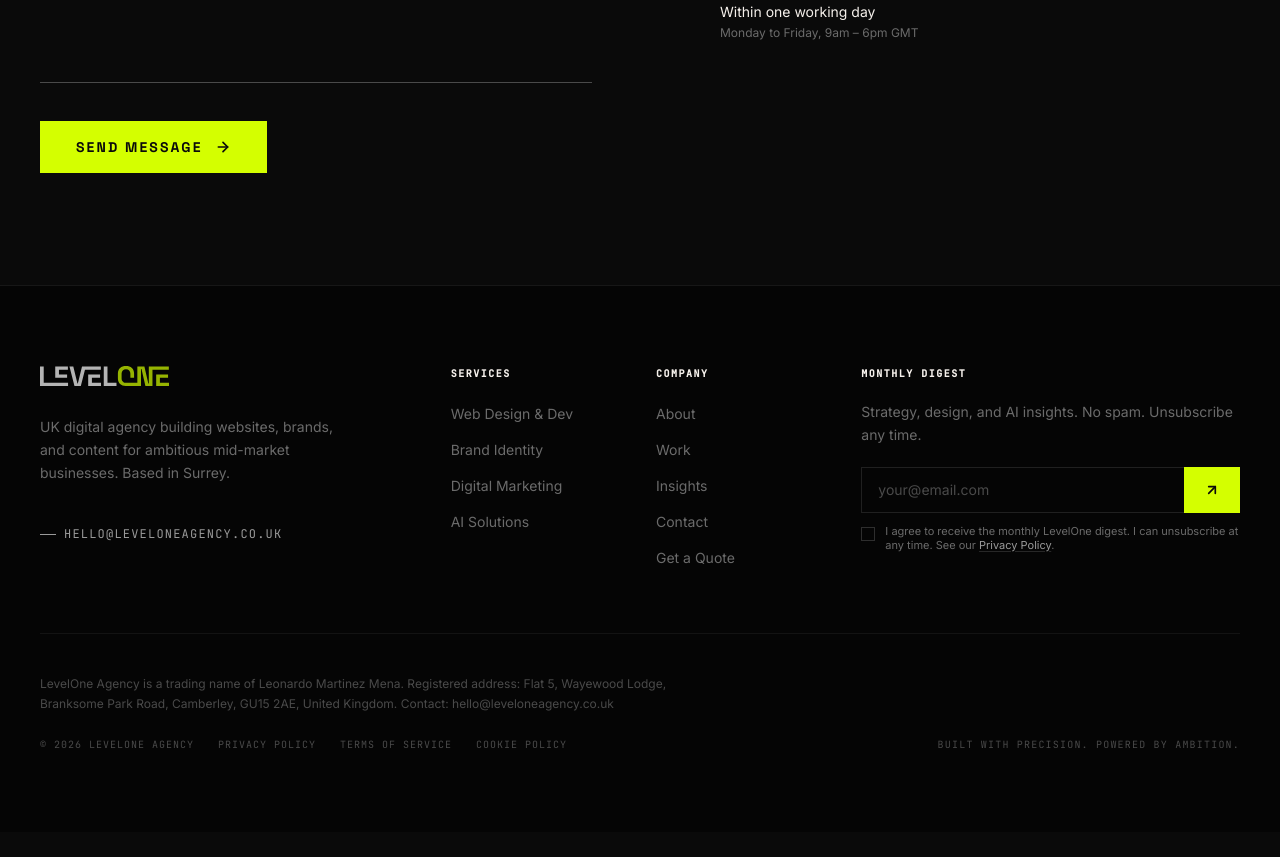
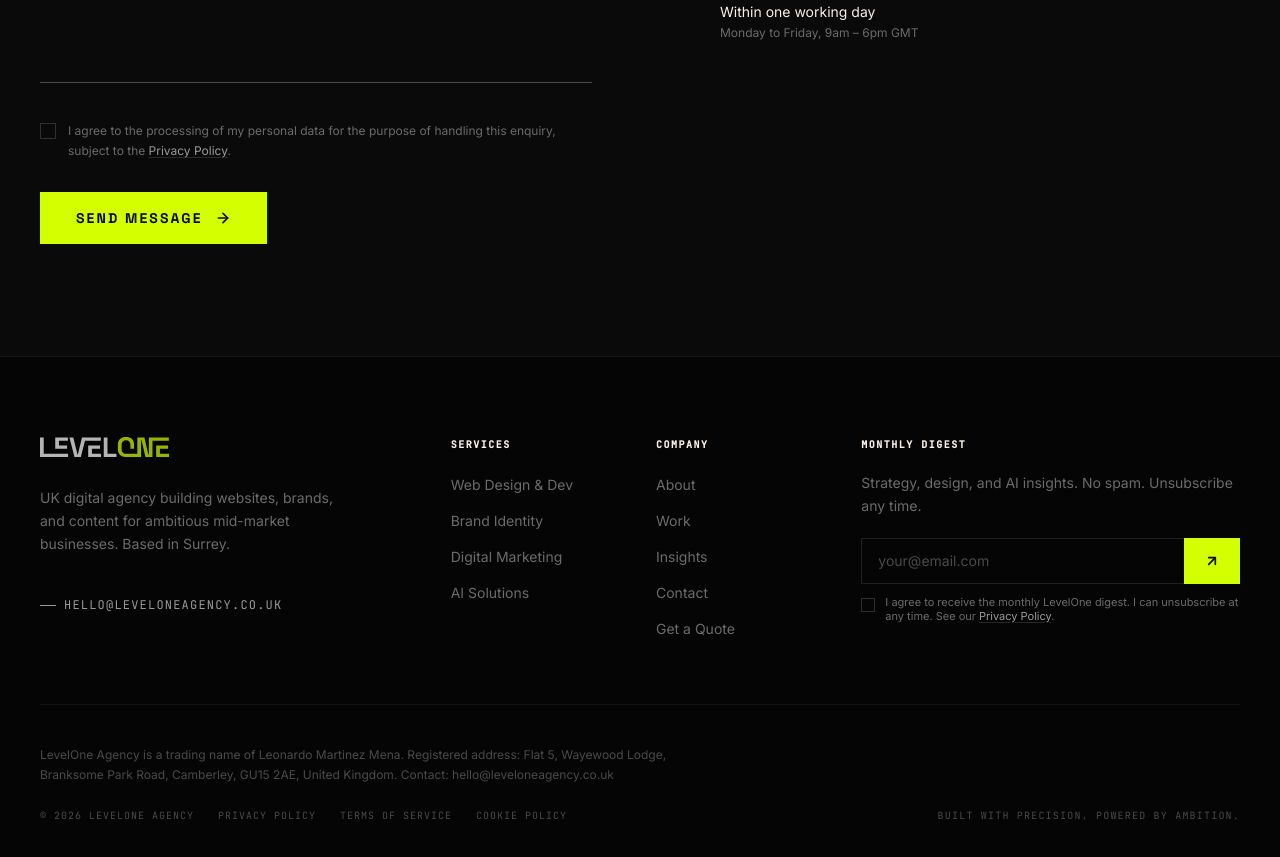
Before and after one commit to cristborrero/levelone-agency-v3, a Next.js app: page /contact in a window 1280 px wide. Shown: the part 1145-2002 px from the top of the page. Before the commit the page ends 1977 px from the top, so only its background shows below. Built offline with nearby package versions, Linux system fonts and the light colour scheme; no server answers.

Commit message:
fix(compliance): add GDPR consent checkbox to contact form

```diff
--- a/src/components/shared/ContactForm.tsx
+++ b/src/components/shared/ContactForm.tsx
@@ -6,6 +6,7 @@
 import { z } from "zod";
 import { motion, AnimatePresence } from "motion/react";
 import { ArrowRight, CheckCircle } from "lucide-react";
+import Link from "next/link";
 
 const contactSchema = z.object({
   name: z.string().min(2, "Name must be at least 2 characters"),
@@ -14,6 +15,9 @@
   service: z.string().min(1, "Please select a service"),
   budget: z.string().min(1, "Please select a budget range"),
   message: z.string().min(20, "Please tell us a bit more about your project"),
+  consent: z.literal(true, {
+    errorMap: () => ({ message: "You must agree to our privacy policy to continue" }),
+  }),
 });
 
 type ContactFormData = z.infer<typeof contactSchema>;
@@ -181,6 +185,26 @@
             {errors.message && <p className={errorClass}>{errors.message.message}</p>}
           </div>
 
+          <div>
+            <label className="flex items-start gap-3 font-body text-xs leading-relaxed text-brand-grey-500 cursor-pointer">
+              <input
+                type="checkbox"
+                className="mt-0.5 h-4 w-4 shrink-0 appearance-none border border-brand-grey-700/60 bg-transparent transition-colors duration-200 checked:bg-brand-accent checked:border-brand-accent flex items-center justify-center relative after:absolute after:hidden checked:after:block after:content-[''] after:w-1 after:h-2 after:border-r-[1.5px] after:border-b-[1.5px] after:border-brand-black after:rotate-45 after:-translate-y-0.5"
+                {...register("consent")}
+              />
+              <span>
+                I agree to the processing of my personal data for the purpose of handling this enquiry, subject to the{" "}
+                <Link
+                  href="/privacy"
+                  className="text-brand-grey-300 underline decoration-brand-grey-700/50 underline-offset-2 transition-colors hover:text-brand-accent hover:decoration-brand-accent"
+                >
+                  Privacy Policy
+                </Link>.
+              </span>
+            </label>
+            {errors.consent && <p className={errorClass}>{errors.consent.message}</p>}
+          </div>
+
           {status === "error" && (
             <p className="font-mono text-xs text-brand-error">
               Something went wrong. Please try again or email us directly at
```
